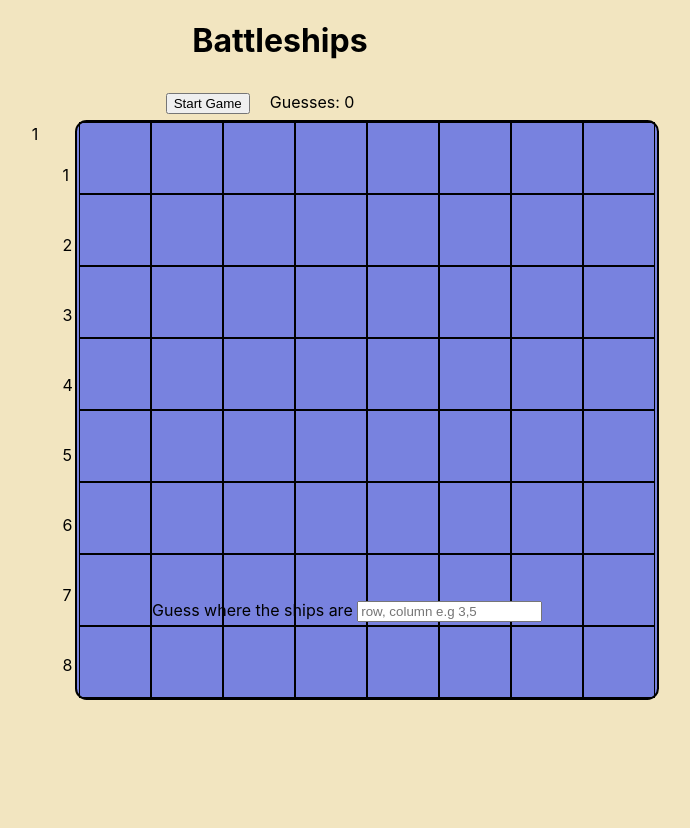
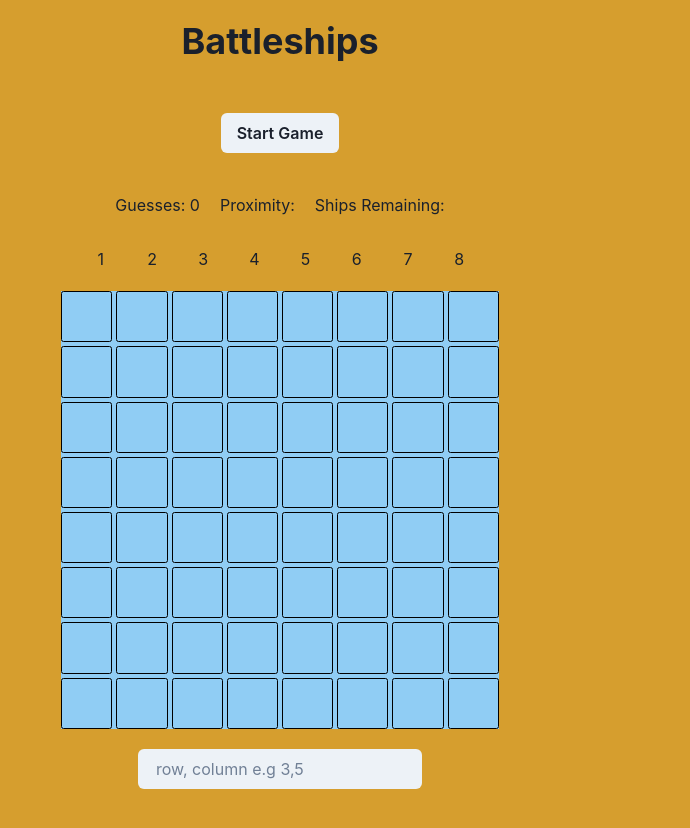
Before and after one commit to Tweemo/Battleships, a React (Create React App) app: page / in a window 1280 px wide. Both pictures are taken after a click on the button "Start Game". Shown: the top 828 px of the page, without its empty margins (360-1050 px from the left). Before the commit the page ends 800 px from the top, so only its background shows below. Built offline with nearby package versions, Linux system fonts and the light colour scheme.

Commit message:
tried chakra for the first time

```diff
--- a/src/App.css
+++ b/src/App.css
@@ -1,29 +1,12 @@
-body {
-  background-color: rgb(242, 229, 192);
-}
-
-.title, .message {
+.message {
   text-align: center;
 }
 
 .tile {
-  height: 70px;
-  width: 70px;
+  height: 4vw;
+  width: 4vw;
   border: solid black 1px;
-}
-
-.board {
-  display: flex;
-  flex-wrap: wrap;
-  width: 580px;
-  justify-content: center;
-  margin: auto;
-  position: absolute;
-  top: 15%;
-  left: 34%;
-  background-color: rgb(120, 130, 223);
-  border: 2px solid black;
-  border-radius: 2%;
+  border-radius: 5%;
 }
 
 .start, .form, .reset, .horizontal-number-container {
@@ -31,15 +14,9 @@ body {
   justify-content: center;
 }
 
-.form {
-  position: absolute;
-  top: 75%;
-  left: 40%;
-}
-
 .shot {
-  height: 70px;
-  width: 70px;
+  height: 4vw;
+  width: 4vw;
 }
 
 .top-line {
@@ -47,17 +24,6 @@ body {
 }
 
 .number {
-  width: 70px;
+  width: 4vw;
   text-align: center;
 }
-
-.vert-number {
-  height: 70px;
-  align-content: center;
-}
-
-.vertical-number-container {
-  position: absolute;
-  left: 33%;
-  top: 17.5%;
-}
--- a/src/components/App.jsx
+++ b/src/components/App.jsx
@@ -1,21 +1,27 @@
 import { useSelector } from 'react-redux'
 import '../App.css';
 import Board from './Board'
+import { Container, Flex, Heading, Button, Center } from '@chakra-ui/react'
 
 
 function App() {
   const allShips = useSelector(state => state.shipPos)
   const guesses = useSelector(state => state.guesses)
 
+
   function resetGame() {
     window.location.reload()
   }
 
   return (
-    <div>
-      <h1 className='title'>Battleships</h1>
+    <Container maxW="container.xl" bg="yellow.500"p={0}>
+      <Center>
+        <Heading p={5}>Battleships</Heading>
+      </Center>
+      <Flex h={{base: 'auto', md:'100vh'}} py={0}>
         {(guesses.length <= 20 && allShips.length !== 3)
-      ? <Board />
+          ?
+            <Board />
           : (guesses.length <= 20 && allShips.length === 3)
           ?
           <>
@@ -23,7 +29,7 @@ function App() {
             <h1>Congratulations! You found all the ships in less than 20 guesses!</h1>
             </div>
             <div className='reset'>
-          <button onClick={resetGame}>Reset</button>
+              <Button onClick={resetGame}>Reset</Button>
             </div>
           </>
           :
@@ -32,11 +38,12 @@ function App() {
               <h1>Unfortunately you didn't find all the ships.</h1>
             </div>
             <div className='reset'>
-          <button onClick={resetGame}>Reset</button>
+              <Button onClick={resetGame}>Reset</Button>
             </div>
           </>
           }
-    </div>
+      </Flex>
+    </Container>
   )
 }
 
--- a/src/components/Board.jsx
+++ b/src/components/Board.jsx
@@ -1,5 +1,5 @@
 /* eslint-disable react-hooks/exhaustive-deps */
-import '../App.css';
+import { VStack, SimpleGrid, Button } from '@chakra-ui/react'
 import React, { useEffect, useState } from "react";
 import { useSelector, useDispatch } from "react-redux";
 
@@ -27,7 +27,6 @@ function Board() {
   function getRandomInt() {
     return Math.floor(Math.random() * board.length)
   }
-
   function genBoard() {
     let boardSize = 9
 
@@ -56,21 +55,22 @@ function Board() {
   },[guesses.length])
 
   return (
-    <>
+    <VStack w="full" h="full" p={5} spacing={5}>
+        <div className="top-line">
+        <Button onClick={genBoard}>Start Game</Button>
+        </div>
       <div className='start'>
-        <div className="top-line">
-        <button onClick={genBoard}>Start Game</button>
-        </div>
         <div className="top-line">
         Guesses: {guesses.length}
         </div>
         <div className="top-line">
-        {shipTemp(nearestShip)}
+        Proximity: {shipTemp(nearestShip)}
         </div>
         <div className="top-line">
-        {shipCount(allShips.length)}
+        Ships Remaining: {shipCount(allShips.length)}
         </div>
       </div>
+
       <div className="horizontal-number-container">
        {game ? numbers.map((number) => {
         return (
@@ -82,18 +82,7 @@ function Board() {
       }
       </div>
 
-      <div className="vertical-number-container">
-       {game ? numbers.map((number) => {
-        return (
-          <div className="vert-number">
-            {number}
-          </div> )
-        })
-         : <></>
-      }
-      </div>
-
-      <div className="board">
+      <SimpleGrid bg='blue.200' columns={8} columnGap={1} rowGap={1}>
         {game ? liveBoard.map((tile) =>
         (tile.row === shipOne[0].row && tile.col === shipOne[0].col) ?
         <Tile pos={shipOne[0]} />
@@ -115,10 +104,11 @@ function Board() {
         :
         <Tile pos={tile} /> )
         :
-        <h1>Press Start to generate the board!</h1>}
-      </div>
+        <></>
+      }
+      </SimpleGrid>
       {game ? <GuessForm className='form'/> : <></>}
-    </>
+    </VStack>
   )
 }
 
--- a/src/components/GuessForm.jsx
+++ b/src/components/GuessForm.jsx
@@ -1,5 +1,6 @@
 import React, { useState } from "react"
 import { useDispatch, useSelector } from 'react-redux'
+import { VStack, Input } from "@chakra-ui/react";
 
 import { checkDist } from "../func";
 
@@ -45,12 +46,12 @@ function GuessForm() {
     }
   }
   return (
-    <div className="form">
+    <VStack className="form">
       <form onSubmit={submitHandler}>
-        <label>Guess where the ships are </label>
-        <input name='pos' type='text' onChange={changeHandler} value={coords.pos} placeholder="row, column e.g 3,5"></input>
+      {/* <FormControl onSubmit={submitHandler}> */}
+        <Input variant='filled' name='pos' type='text' onChange={changeHandler} value={coords.pos} placeholder="row, column e.g 3,5"></Input>
       </form>
-    </div>
+    </VStack>
   )
 }
 
--- a/src/func.js
+++ b/src/func.js
@@ -193,8 +193,8 @@ export function getShips(shipOne, shipTwo) {
 
 export function shipCount(ships) {
   if (ships === 2) {
-    return 'All ships still there :)'
+    return '2'
   } else if (ships === 1) {
-    return 'One ship down!'
+    return '1'
   }
 }
--- a/src/index.js
+++ b/src/index.js
@@ -7,6 +7,7 @@ import thunk from 'redux-thunk'
 import reducers from './reducers'
 import App from '../src/components/App'
 import reportWebVitals from './reportWebVitals'
+import { ChakraProvider } from '@chakra-ui/react'
 
 const root = ReactDOM.createRoot(document.getElementById('root'))
 
@@ -16,11 +17,13 @@ const store = configureStore({
 })
 
 root.render(
-  <Provider store={store}>
-    <React.StrictMode>
-      <App />
-    </React.StrictMode>
-  </Provider>
+  <ChakraProvider>
+    <Provider store={store}>
+      <React.StrictMode>
+        <App />
+      </React.StrictMode>
+    </Provider>
+  </ChakraProvider>
 )
 
 // If you want to start measuring performance in your app, pass a function
--- a/src/reducers/index.js
+++ b/src/reducers/index.js
@@ -1,7 +1,13 @@
 import { combineReducers } from 'redux'
+
 import guesses from './guesses.js'
 import oneGuess from './oneGuess.js'
 import shipPos from './ships.js'
 import nearbyShip from './closeShip'
 
-export default combineReducers({ guesses, oneGuess, shipPos, nearbyShip })
+export default combineReducers({
+  guesses,
+  oneGuess,
+  shipPos,
+  nearbyShip,
+})
```
Also changed, not shown: package.json (+9 -3 lines), 2 other files (tests, documents, lock files or other folders). Lines whose indentation alone changed are shown as unchanged.
